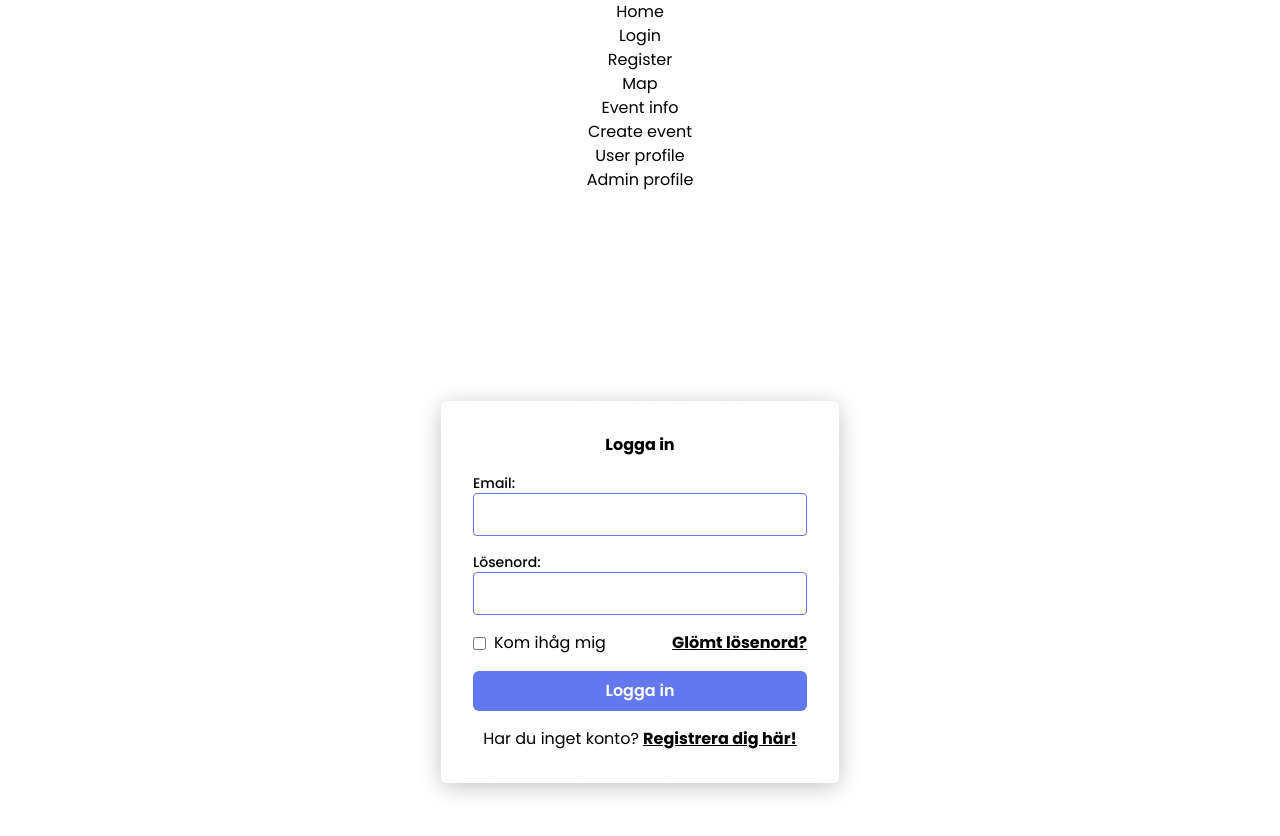
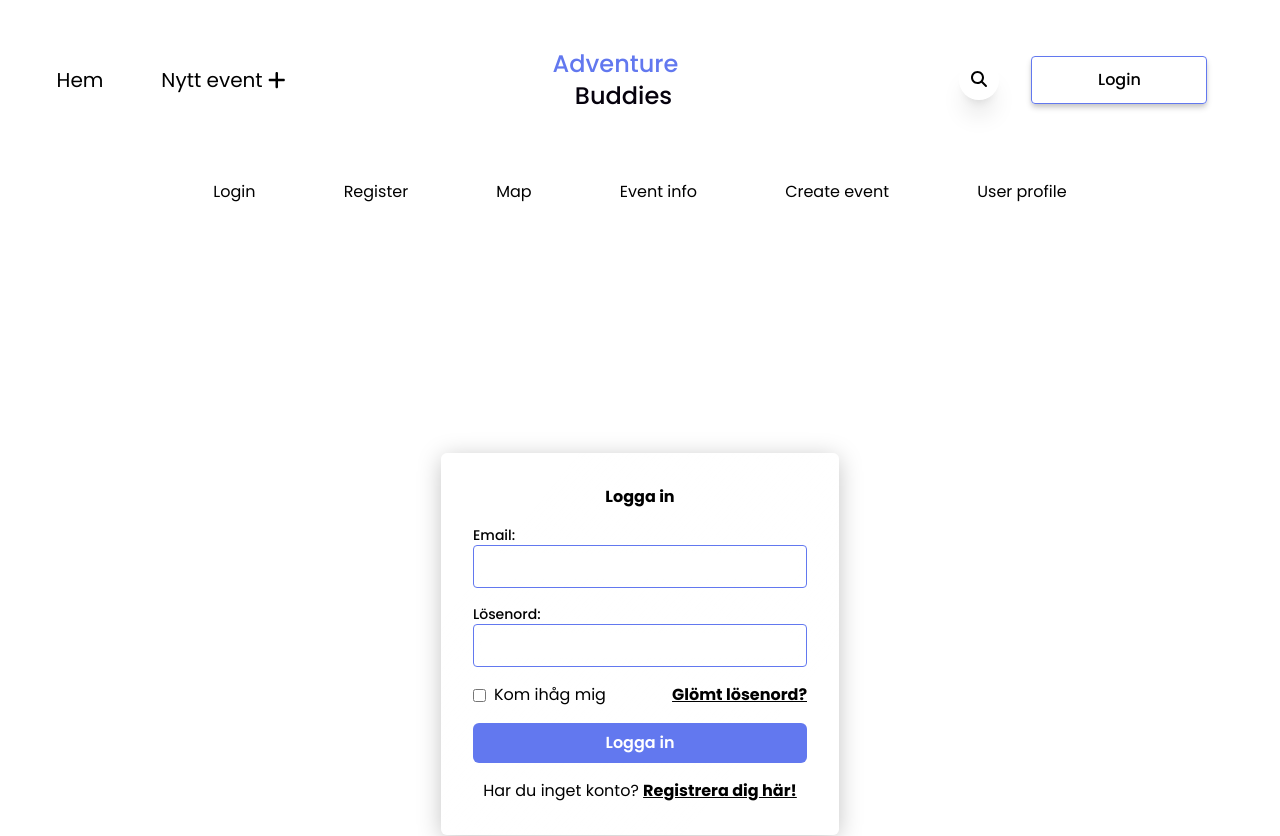
Before and after one commit to chas-academy/u08-business-idea-adventurebuddies, a React (Vite) app in the folder frontend/: page /login in a window 1280 px wide. Shown: the top 836 px of the page. Built offline with nearby package versions, Linux system fonts and the light colour scheme.

Commit message:
Put nav links in nav

```diff
--- a/frontend/src/App.tsx
+++ b/frontend/src/App.tsx
@@ -2,7 +2,7 @@ import "./App.css";
 import React, { useState } from "react";
 import Footer from "./components/footer/Footer";
 // import HomePage from "./pages/homePage/HomePage";
-import { Link, Outlet } from "react-router-dom";
+import { Outlet, Link } from "react-router-dom";
 import Header from "./components/header/Header";
 
 function App() {
@@ -18,13 +18,16 @@ function App() {
     setIsAuthenticated(false);
     setEmail("");
   };
+
   return (
     <>
-      <nav>
-      <ul>
-        <li>
-          <Link to="/">Home</Link>
-        </li>
+      <Header
+        isAuthenticated={isAuthenticated}
+        email={email}
+        onLogout={handleLogout}
+      />
+      <nav className="flex flex-row justify-center min-w-screen">
+        <ul className="flex flex-row justify-between w-2/3">
           <li>
             <Link to="/login">Login</Link>
           </li>
@@ -43,17 +46,10 @@ function App() {
           <li>
             <Link to="/userProfile">User profile</Link>
           </li>
-        <li>
-          <Link to="/adminProfile">Admin profile</Link>
-        </li>
         </ul>
       </nav>
-      {/* <Header
-        isAuthenticated={isAuthenticated}
-        email={email}
-        onLogout={handleLogout}
-      /> */}
-      <main className="flex flex-col justify-center items-center z-10">
+
+      <main className="flex flex-col justify-center items-center z-10 mt-10">
         <Outlet
           context={{
             onLogin: handleLogin,
--- a/frontend/src/components/header/navbar/Navbar.tsx
+++ b/frontend/src/components/header/navbar/Navbar.tsx
@@ -86,38 +86,38 @@ const Navbar: React.FC<NavbarProps> = ({
         <div className="py-6 sm:hidden fixed bottom-0 left-0 w-full bg-textColor z-10">
           <ul className="grid grid-cols-5">
             <li className="px-6">
-              <a href="#">
+            <Link to="/">
                 <FontAwesomeIcon
                   icon={faHouseChimneyWindow}
                   style={{ color: "#1E0707" }}
                 />
-              </a>
+              </Link>
             </li>
             <li className="px-6">
-              <a href="#">
+            <Link to="/map">
                 <FontAwesomeIcon icon={faMap} style={{ color: "#1e0707" }} />
-              </a>
+              </Link>
             </li>
             <li className="px-6">
-              <a href="#">
+              <Link to="/createEvent">
                 <FontAwesomeIcon icon={faPlus} style={{ color: "#1E0707" }} />
-              </a>
+              </Link>
             </li>
             <li className="px-6">
-              <a href="#">
+              <Link to="/">
                 <FontAwesomeIcon
                   icon={faMagnifyingGlass}
                   style={{ color: "#1E0707" }}
                 />
-              </a>
+              </Link>
             </li>
             <li className="px-6">
-              <a href="/userProfile">
+              <Link to="/userProfile">
                 <FontAwesomeIcon
                   icon={faUserLarge}
                   style={{ color: "#1E0707" }}
                 />
-              </a>
+              </Link>
             </li>
           </ul>
         </div>
--- a/frontend/src/pages/map/MapPage.tsx
+++ b/frontend/src/pages/map/MapPage.tsx
@@ -1,9 +1,10 @@
 import React from "react";
+import Maps2 from "./Maps2";
 const MapPage = () => {
 
     return (
         <>
-        Map
+            <Maps2 />
         </>
     )
 }
```
Lines whose indentation alone changed are shown as unchanged.
